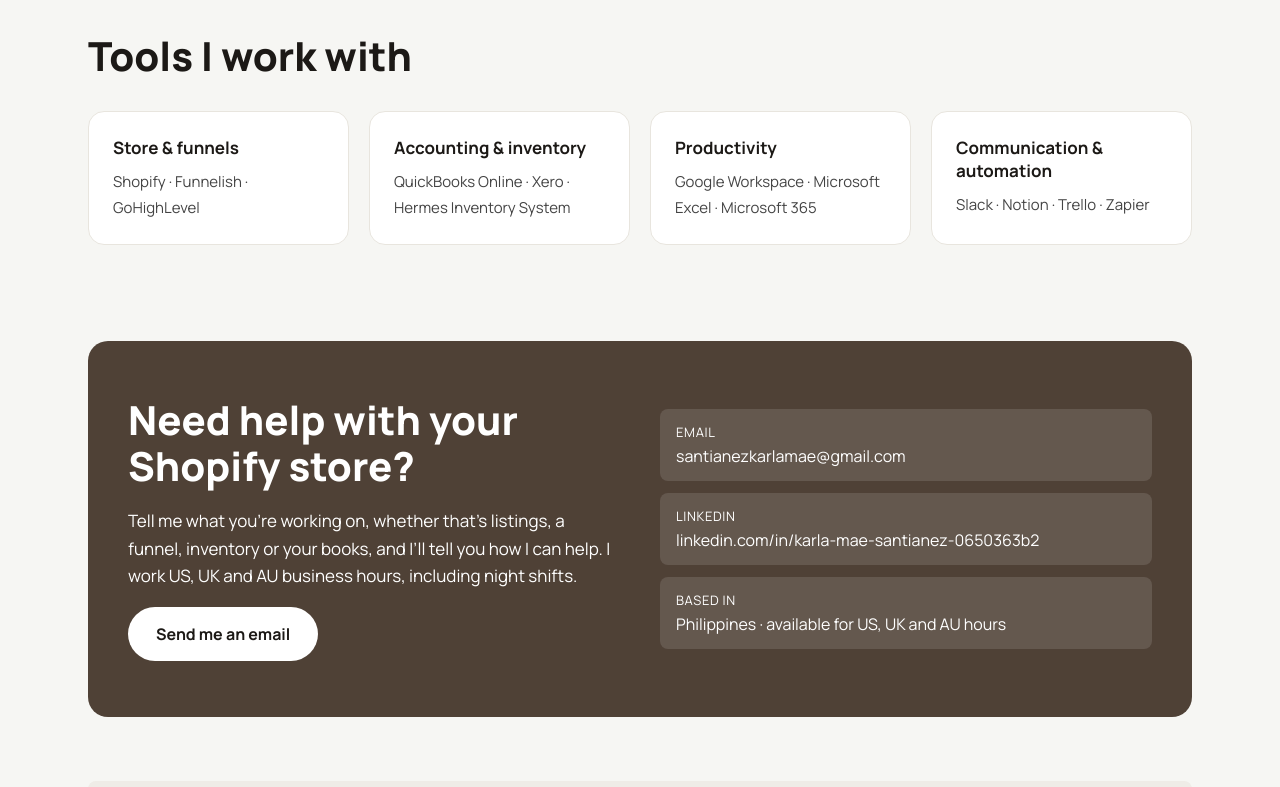
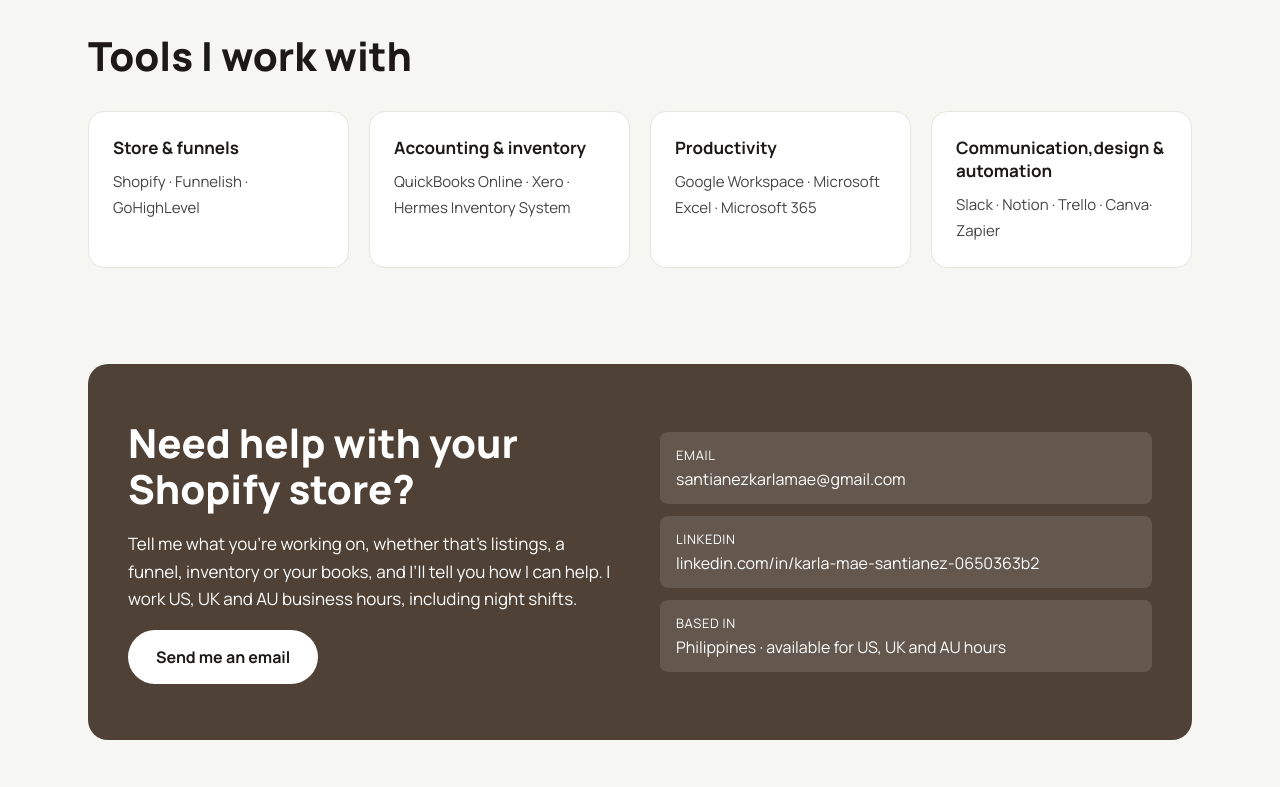
Before and after one commit to krrla-git/my-portfolio, a plain HTML site: page index.html in a window 1280 px wide. Shown: the part 3580-4367 px from the top of the page. Drawn offline with Linux system fonts and the light colour scheme.

Commit message:
Update index.html

```diff
--- a/index.html
+++ b/index.html
@@ -200,7 +200,7 @@ footer{padding:0 16px 32px}
 <div class="tool"><h3>Store &amp; funnels</h3><p>Shopify · Funnelish · GoHighLevel</p></div>
 <div class="tool"><h3>Accounting &amp; inventory</h3><p>QuickBooks Online · Xero · Hermes Inventory System</p></div>
 <div class="tool"><h3>Productivity</h3><p>Google Workspace · Microsoft Excel · Microsoft 365</p></div>
-<div class="tool"><h3>Communication &amp; automation</h3><p>Slack · Notion · Trello · Zapier</p></div>
+<div class="tool"><h3>Communication,design &amp; automation</h3><p>Slack · Notion · Trello · Canva· Zapier</p></div>
 </div>
 </section>
 
```
